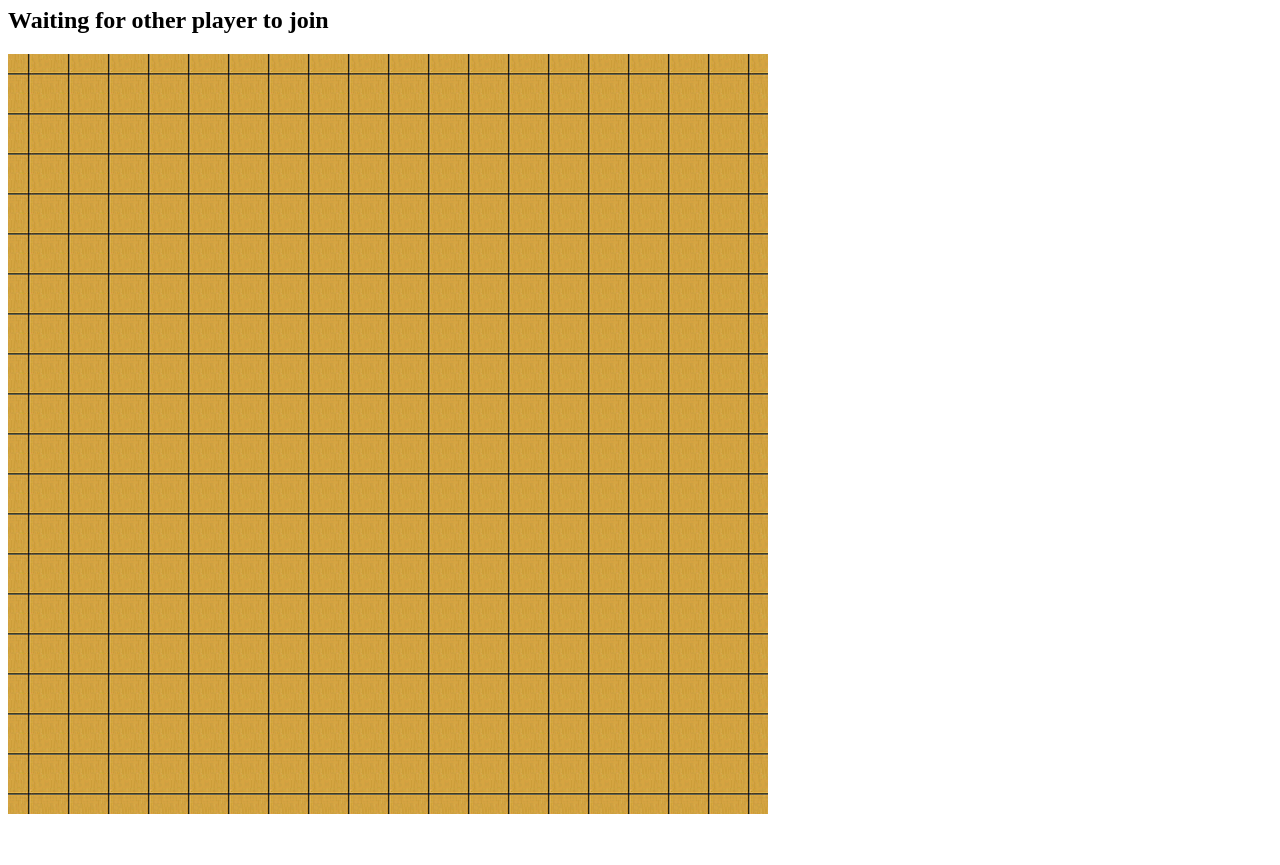
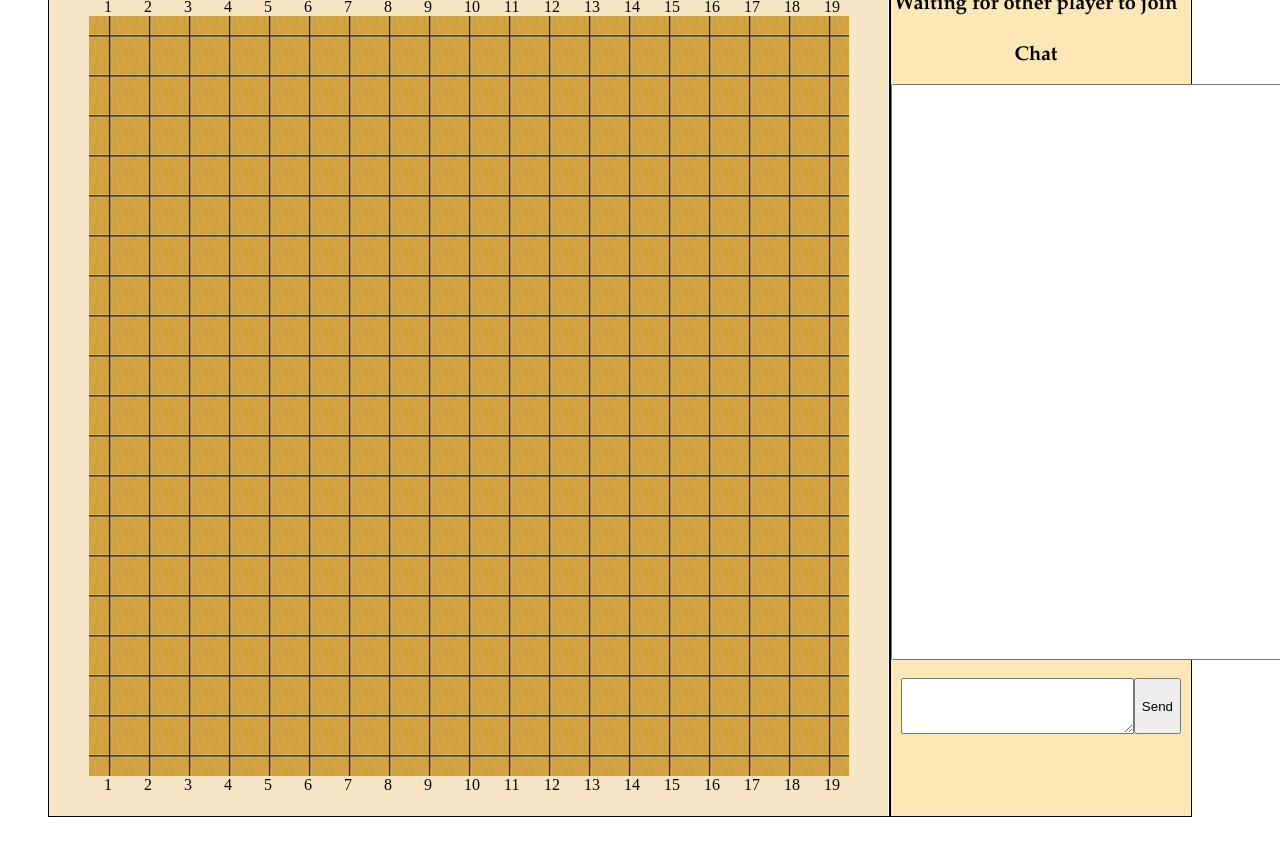
Before and after one commit to varaghar/Connect-Five, a plain HTML site: page WebContent/index.html in a window 1280 px wide. Shown: the part 73-938 px from the top of the page. Before the commit the page ends 895 px from the top, so only its background shows below. Drawn offline with Linux system fonts and the light colour scheme.

Commit message:
Finalized. Updated itnerface

```diff
--- a/WebContent/WEB-INF/glassfish-web.xml
+++ b/WebContent/WEB-INF/glassfish-web.xml
@@ -2,5 +2,5 @@
 
 <!DOCTYPE glassfish-web-app PUBLIC "-//GlassFish.org//DTD GlassFish Application Server 3.1 Servlet 3.0//EN" "http://glassfish.org/dtds/glassfish-web-app_3_0-1.dtd">
 <glassfish-web-app>
-    <context-root>/WebSocketPrj01</context-root>
+    <context-root>/Gomoku</context-root>
 </glassfish-web-app>
--- a/WebContent/connectfive.css
+++ b/WebContent/connectfive.css
@@ -1,6 +1,10 @@
 #body {
-    width: 800px;
+    width: 760px;
+    padding: 22px 40px 22px 40px;
+	display: inline-block;
+	border: 1px solid black;
 }
+
 .square {
 	display: table-cell;
 	width: 40px;
@@ -18,24 +22,103 @@
 }
 
 #popup {
-	width: 150px;
-    height: 80px;
+	width: 300px;
+    height: 110px;
     position: absolute;
     z-index: 15;
     top: 528px;
     left: 352px;
     border-radius: 20px;
-    background: white;
+    background: #fde7b6;
+    text-align: center;
+    font-family: Goudy Old Style,Garamond,Big Caslon,Times New Roman,serif;
+    font-size: 1.75em;
 }
 
 #message {
 	display: inline-block;
-    width: 150px;
+    width: 300px;
     text-align: center;
     padding-top: 10px;
+    margin-left: 0px;
 }
 
 #button {
-	margin-top: 10px;
-    margin-left: 58px;
+    display: block;
+    margin: 0 auto;
+    margin-top: 10px;
+    border: 2px solid black;
+    padding: 5px 10px 5px 10px;
+    border-radius: 10px;
+    background-color: transparent;
 }
+
+
+
+#table{
+	background-color: #f6e6c5;
+	margin: 40px;
+	width: 840px;
+}
+
+#sidebar {
+    width: 300px;
+	height: 840px;
+	margin: 40px;
+    background-color: #fde7b6;
+    display: inline-block;
+	left: -78px;
+	border: 1px solid black;
+    position: relative;
+}
+
+#container {
+    display: flex;
+}
+
+#chatHistory {
+    margin: 0 auto;
+    display: block;
+}
+
+#chatText {
+   margin-left: 10px;
+    height: 50px;
+    width: 230px;
+    display: inline-block;
+}
+
+#sendContainer {
+	margin: 0px 10px 10px 0px;
+	display: flex;
+}
+
+#sendButton {
+    display: inline-block;
+}
+
+#turn {
+	width: 290px;
+	text-align: center;
+	font-family: Goudy Old Style,Garamond,Big Caslon,Times New Roman,serif;
+	font-size: 1.25em;
+}
+
+#chat {
+    margin-top: 27px;
+    width: 290px;
+    text-align: center;
+    font-family: Goudy Old Style,Garamond,Big Caslon,Times New Roman,serif;
+    font-size: 1.25em;
+}
+
+textarea {
+	font-family: Goudy Old Style,Garamond,Big Caslon,Times New Roman,serif;
+    font-size: 1em;
+}
+
+.number {
+	display: inline-block;
+    width: 25px;
+    margin-left: 15px;
+}
--- a/WebContent/gomoku.js
+++ b/WebContent/gomoku.js
@@ -1,4 +1,4 @@
-var websocket = new WebSocket("ws://localhost:8080/WebSocketPrj01/connectfive"),
+var websocket = new WebSocket("ws://localhost:8080/Gomoku/connectfive"),
 	body = document.getElementById("body"),
 	turn = 0,
 	color,
@@ -7,9 +7,27 @@ var websocket = new WebSocket("ws://localhost:8080/WebSocketPrj01/connectfive"),
 
 websocket.onerror = function(evt) { onError(evt) };
 document.getElementById("button").addEventListener("click", reload, false);
+document.getElementById("sendButton").addEventListener("click", chat, false);
+document.getElementById("chatText").addEventListener("click", checkEnter, true);
+
+function checkEnter(e){
+	if (e.keyCode == 13) {
+		chat();
+	}
+}
 
 function reload(){
 	location.reload();
+}
+
+function chat() {
+	if(typeof color !== 'undefined'){
+		var text = document.getElementById("chatText").value,
+			json = JSON.stringify({"message": text, "color" : color});
+		document.getElementById("chatHistory").value += color +": "+text+"\n";
+		document.getElementById("chatText").value ="";
+		sendText(json);
+	}
 }
 
 function onError(evt) {
@@ -24,12 +42,14 @@ function sendText(json) {
 function notify(message){
 	document.getElementById("message").innerHTML = message;
 	document.getElementById("popup").style.display = "block";
+	turn = 0;
 }
 
 function onMessage(evt) {
     var message = JSON.parse(evt.data);
     if (typeof message.start !== 'undefined'){
     	color = message.start;
+    	document.getElementById("chatHistory").value ="";
     	if(color == "black"){
     		otherColor = "white";
     		turn = 1;
@@ -44,6 +64,10 @@ function onMessage(evt) {
     		turn = 1;
     		document.getElementById("turn").innerHTML="Your Turn";
     	}
+    }
+
+    if(typeof message.message !== 'undefined' && message.color !== 'undefined'){
+    	document.getElementById("chatHistory").value += message.color +": "+message.message+"\n";
     }
 
     //Check victory condition
--- a/WebContent/index.html
+++ b/WebContent/index.html
@@ -3,13 +3,14 @@
 	<head>
 		<link rel="stylesheet" type="text/css" href="connectfive.css" media="screen" />
 		<meta http-equiv="Content-Type" content="text/html; charset=UTF-8">
-		<title>Gomuku!!</title>
+		<title>Gomuku</title>
 
 	</head>
 	<body>
-		<h1>Gomoku</h1>
+		<div id="container">
+			<div id="table">
 				<div id="body">
-		<h2 id="turn">Waiting for other player to join</h2>
+				<span class="number">1</span><span class="number">2</span><span class="number">3</span><span class="number">4</span><span class="number">5</span><span class="number">6</span><span class="number">7</span><span class="number">8</span><span class="number">9</span><span class="number">10</span><span class="number">11</span><span class="number">12</span><span class="number">13</span><span class="number">14</span><span class="number">15</span><span class="number">16</span><span class="number">17</span><span class="number">18</span><span class="number">19</span>
 					<div class="row">
 						<div class="square" id="1"></div>
 						<div class="square" id="2"></div>
@@ -409,6 +410,18 @@
 						<div class="square" id="360"></div>
 						<div class="square" id="361"></div>
 					</div>
+					<span class="number">1</span><span class="number">2</span><span class="number">3</span><span class="number">4</span><span class="number">5</span><span class="number">6</span><span class="number">7</span><span class="number">8</span><span class="number">9</span><span class="number">10</span><span class="number">11</span><span class="number">12</span><span class="number">13</span><span class="number">14</span><span class="number">15</span><span class="number">16</span><span class="number">17</span><span class="number">18</span><span class="number">19</span>
+				</div>
+			</div>
+			<div id= "sidebar">
+			<h2 id="turn"> Waiting for other player to join</h2>
+			<h2 id="chat"> Chat </h2>
+			<textarea id="chatHistory" readonly="readonly" rows="30" cols="37"> </textarea><br/>
+			<div id="sendContainer">
+				<textarea id="chatText" rows="3" cols="15"/> </textarea><br/>
+				<input type="button" id="sendButton" value="Send">
+			</div>
+		</div>
 		</div>
 	<div id="popup" style="display:none">
 		<span id="message">Text</span>
```
Also changed, not shown: 8 other files. Lines whose indentation alone changed are shown as unchanged.
